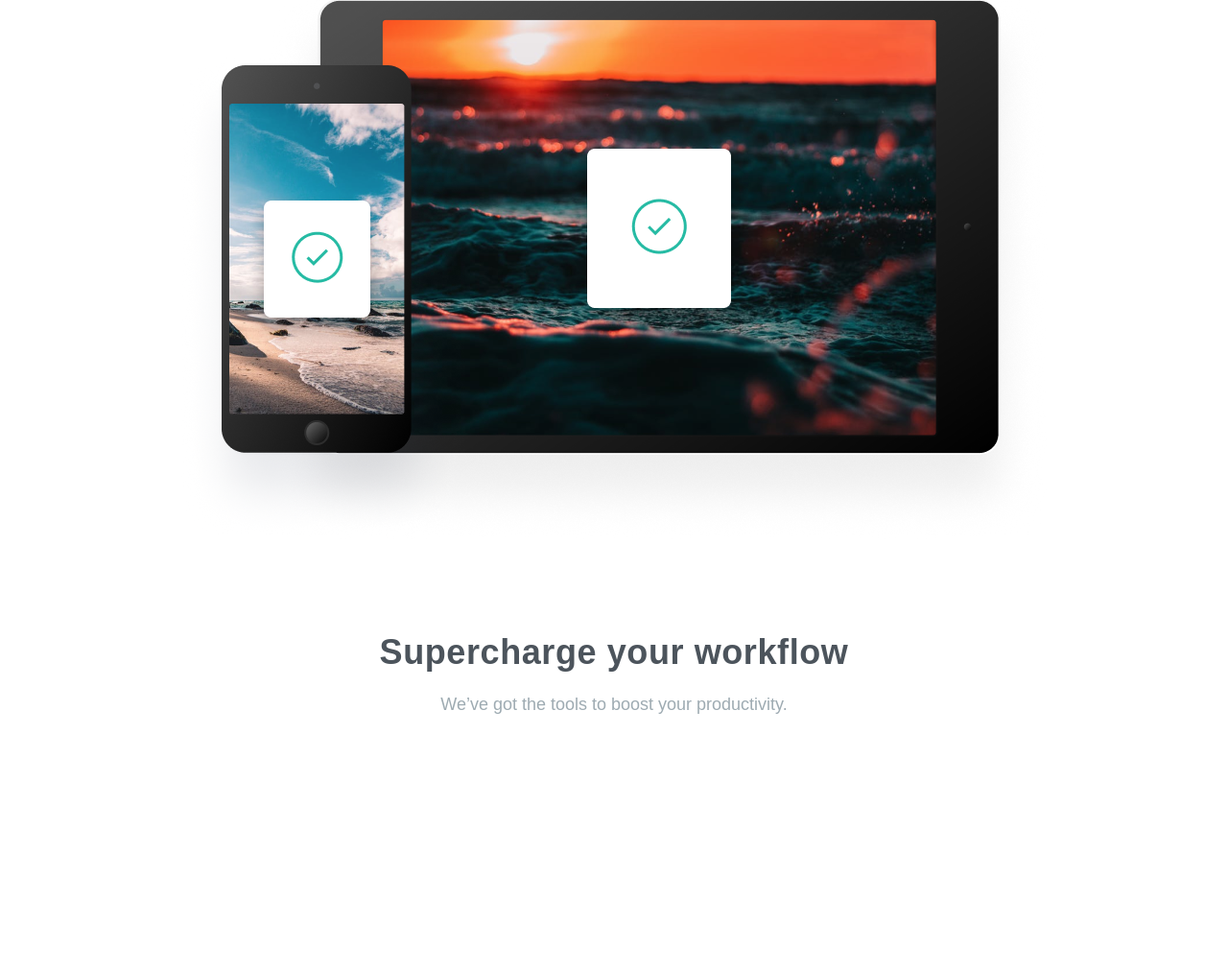
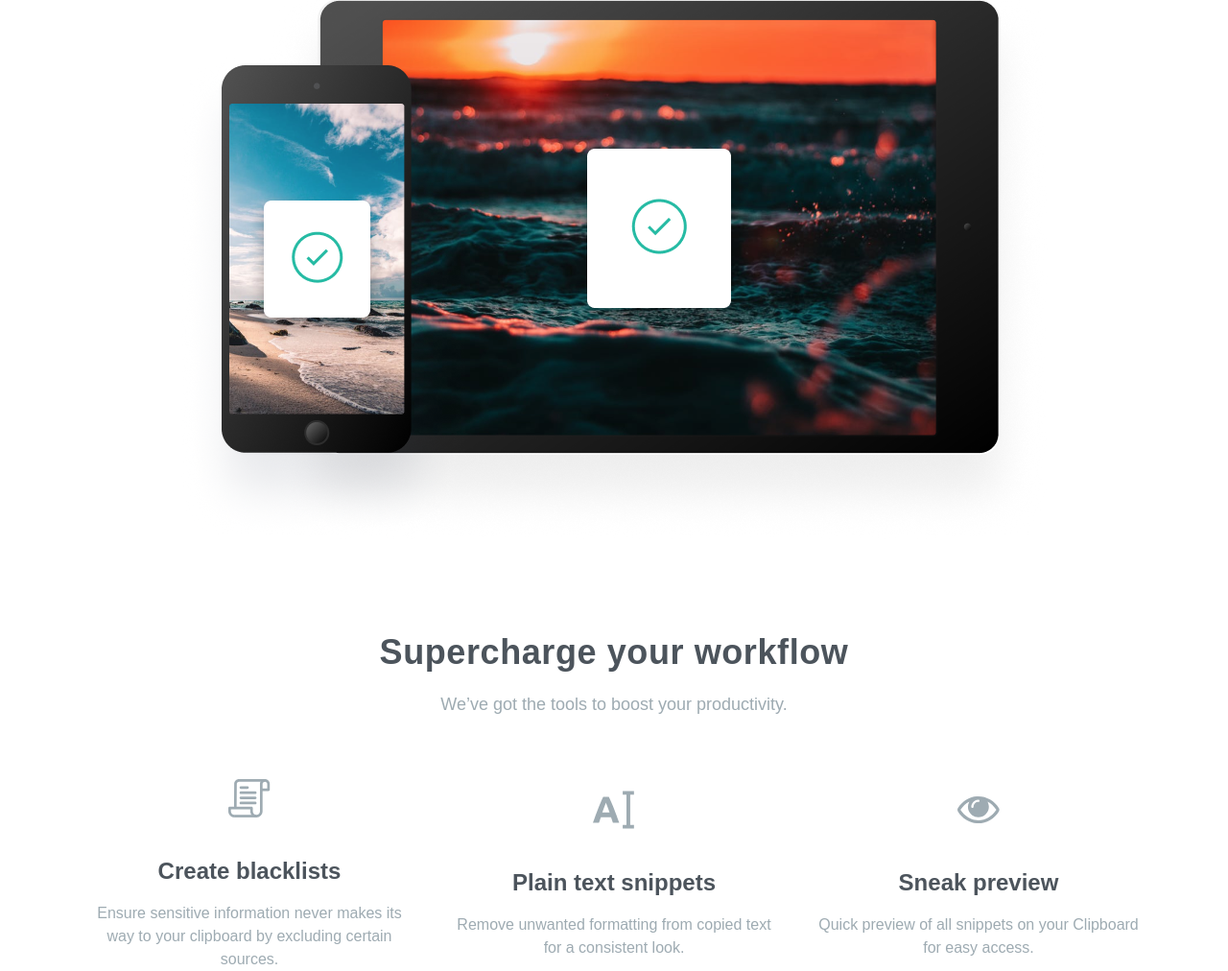
Before and after one commit to Georginio-prod/Clipboard-landing-page, a website built with Vite: page index.html in a window 1280 px wide. Shown: the part 1860-2872 px from the top of the page at 96% size. Before the commit the page ends 2608 px from the top, so only its background shows below. Built offline with nearby package versions, Linux system fonts and the light colour scheme; a web font is replaced by a local one.

Commit message:
style: add the image and the texte on the section

```diff
--- a/index.html
+++ b/index.html
@@ -1,64 +1,46 @@
 <!DOCTYPE html>
 <html lang="en">
+
 <head>
   <meta charset="UTF-8" />
   <meta name="viewport" content="width=device-width, initial-scale=1.0" />
   <title>Clipboard landing</title>
   <link rel="stylesheet" href="./style.css" />
-    <link
-      rel="shortcut icon"
-      href="./public/favicon-32x32.png"
-      type="image/x-icon"
-    />
-    <link
-      rel="stylesheet"
-      href="https://fonts.googleapis.com/css?family=Bai+Jamjuree:500,600"
-    />
+  <link rel="shortcut icon" href="./public/favicon-32x32.png" type="image/x-icon" />
+  <link rel="stylesheet" href="https://fonts.googleapis.com/css?family=Bai+Jamjuree:500,600" />
   <script type="module" src="/main.js"></script>
 </head>
+
 <body class="bg-white relative h-full flex-col">
   <div class="w-full max-w-360 relative justify-center items-center flex-col">
     <header class="w-full relative flex justify-center items-center">
-        <img
-          src="./public/Bitmap.png"
-          alt="background"
-          class="absolute w-full h-auto top-0 z-10 left-1/2 transform -translate-x-1/2"
-        />
+      <img src="./public/Bitmap.png" alt="background"
+        class="absolute w-full h-auto top-0 z-10 left-1/2 transform -translate-x-1/2" />
       <div class="relative z-20 pt-32 flex flex-col items-center">
         <img src="./public/Group 11.svg" alt="font" class="relative" />
-          <h1
-            class="flex justify-center items-center mt-14 text-4xl font-semibold text-customGray tracking-wider"
-          >
+        <h1 class="flex justify-center items-center mt-14 text-4xl font-semibold text-customGray tracking-wider">
           A history of everything you copy
         </h1>
       </div>
     </header>
 
     <main class="flex-col">
-        <div
-          class="max-w-730 mx-auto text-center font-medium text-gray text-xl leading-7 mt-4 tracking-wide mb-12"
-        >
+      <div class="max-w-730 mx-auto text-center font-medium text-gray text-xl leading-7 mt-4 tracking-wide mb-12">
         Clipboard allows you to track and organize everything you copy.
         Instantly access your clipboard on all your devices.
       </div>
 
       <div class="justify-center items-center flex">
-          <button
-            class="w-57 h-14 bg-ios mr-4 text-white pr-9 pl-9 font-semibold rounded-full"
-          >
+        <button class="w-57 h-14 bg-ios mr-4 text-white pr-9 pl-9 font-semibold rounded-full">
           Download for iOS
         </button>
-          <button
-            class="w-57 h-14 bg-mac text-white pr-9 pl-9 font-semibold rounded-full"
-          >
+        <button class="w-57 h-14 bg-mac text-white pr-9 pl-9 font-semibold rounded-full">
           Download for Mac
         </button>
       </div>
 
       <div class="flex flex-col items-center justify-center text-center">
-          <h1
-            class="text-customGray font-semibold text-4xl -tracking--0.59 pt-padding1"
-          >
+        <h1 class="text-customGray font-semibold text-4xl -tracking--0.59 pt-padding1">
           Keep track of your snippets
         </h1>
 
@@ -101,9 +83,7 @@
       </div>
 
       <div class="flex flex-col justify-center items-center">
-          <h1
-            class="text-customGray font-semibold text-4xl -tracking--0.59 pt-padding1"
-          >
+        <h1 class="text-customGray font-semibold text-4xl -tracking--0.59 pt-padding1">
           Access Clipboard anywhere
         </h1>
 
@@ -126,7 +106,45 @@
           We’ve got the tools to boost your productivity.
         </h3>
       </div>
+
+      <div class="flex justify-center items-center mt-16">
+        <div class="flex justify-center items-center gap-30 ">
+          <div class="text-center w-350">
+            <img src="./public/Group 24.svg" alt="bock" class="mx-auto mb-10 w-11 h-10">
+            <h1 class="font-semibold text-customGray text-2xl pb-4">
+              Create blacklists
+            </h1>
+            <h3 class="text-gray text-base">
+              Ensure sensitive information never makes its way to your clipboard by excluding certain sources.
+            </h3>
+          </div>
+
+          <div class="text-center w-350">
+            <img src="./public/Combined Shape 2.svg" alt="bock" class="mx-auto mb-10 w-11 h-10">
+            <h1 class="font-semibold text-customGray text-2xl pb-4">
+              Plain text snippets
+            </h1>
+            <h3 class="text-gray text-base ">
+              Remove unwanted formatting from copied text for a consistent look.
+            </h3>
+          </div>
+
+          <div class="text-center">
+            <img src="./public/Shape.svg" alt="bock" class="mx-auto mb-10 w-11 h-10">
+            <h1 class="font-semibold text-customGray text-2xl pb-4">
+              Sneak preview
+            </h1>
+            <h3 class="text-gray text-base w-350">
+              Quick preview of all snippets on your Clipboard for easy access.
+            </h3>
+          </div>
+        </div>
+      </div>
+
+  </div>
+
   </main>
   </div>
 </body>
+
 </html>
--- a/tailwind.config.js
+++ b/tailwind.config.js
@@ -21,6 +21,9 @@ module.exports = {
       padding: {
         'padding1': '150px', // Définition d'une nouvelle valeur pour le padding
       },
+      gap: {
+        '30': '30px'
+      }
     },
   },
   plugins: [],
```
Also changed, not shown: public/Combined Shape 2.svg (added), public/Group 24.svg (added), public/Shape.svg (added), readme.md. Lines whose indentation alone changed are shown as unchanged.
